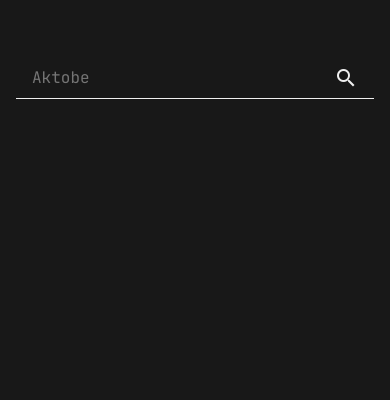
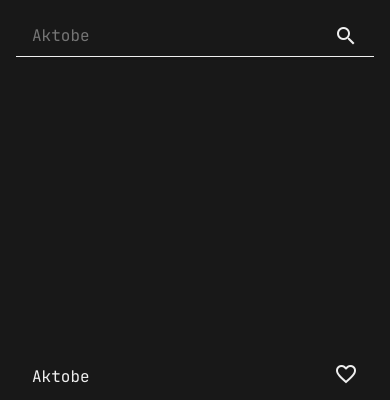
Before and after one commit to drunque/strada-projects, a plain HTML site: page aktobe/index.html in a window 390 px wide. Shown: the top 400 px of the page. Drawn offline with Linux system fonts and the light colour scheme; no server answers.

Commit message:
aktobe responsive v4

```diff
--- a/aktobe/styles/style.css
+++ b/aktobe/styles/style.css
@@ -15,9 +15,8 @@ body {
 .wrapper {
   width: 80%;
   border: 1px solid #efefef;
-  min-width: 300px;
+  min-width: 320px;
   max-width: 800px;
-  max-height: 90%;
   aspect-ratio: 650 / 450;
 
   display: flex;
@@ -277,12 +276,14 @@ body {
   body::-webkit-scrollbar {
     display: none;
   }
+
   .wrapper {
     width: 100%;
     height: 100%;
     border: none;
     padding: 1rem;
   }
+
   .wrapper > .container {
     flex-direction: column;
   }
@@ -293,9 +294,7 @@ body {
 
   .wrapper > .container > .tabs {
     border-bottom: 1px solid #efefef;
-    height: 60%;
     border-right: none;
-    min-height: 300px;
   }
 
   .options:last-child {
@@ -305,9 +304,4 @@ body {
   .options a:first-of-type {
     border-left: 1px solid #efefef;
   }
-
-  .wrapper > .container > .history {
-    height: 40%;
-  }
-
 }
```
